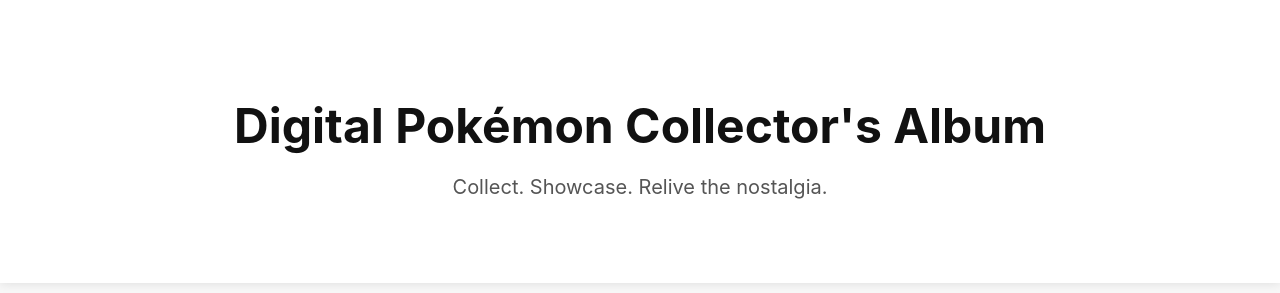
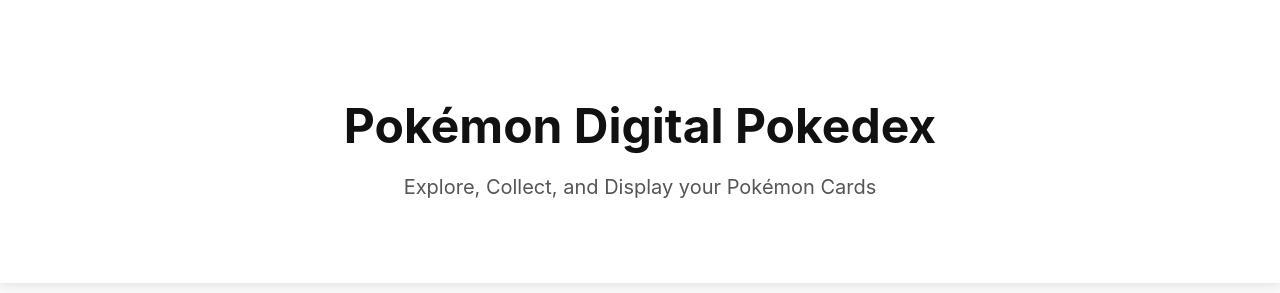
Before and after one commit to schellentino/Pokecollect, a plain HTML site: page index.html in a window 1280 px wide. Shown: the top 293 px of the page. Drawn offline with Linux system fonts and the light colour scheme.

Commit message:
Update index.html

```diff
--- a/index.html
+++ b/index.html
@@ -2,26 +2,33 @@
 <html lang="en">
 <head>
   <meta charset="UTF-8" />
-  <meta name="viewport" content="width=device-width, initial-scale=1.0"/>
-  <title>Pokémon Collector's Album</title>
-  <link rel="stylesheet" href="styles.css"/>
+  <meta name="viewport" content="width=device-width, initial-scale=1.0" />
+  <title>Pokémon Collector's Pokedex</title>
+  <link rel="stylesheet" href="styles.css" />
 </head>
 <body>
+  <!-- Hero Section (Apple-style) -->
   <header class="hero">
-    <h1>Digital Pokémon Collector's Album</h1>
-    <p>Collect. Showcase. Relive the nostalgia.</p>
+    <div class="container">
+      <h1>Pokémon Digital Pokedex</h1>
+      <p>Explore, Collect, and Display your Pokémon Cards</p>
+    </div>
   </header>
 
+  <!-- Card Grid (Pokedex Style) -->
   <main class="card-grid" id="cardGrid">
-    <!-- Cards will be inserted here -->
+    <!-- Cards will be dynamically inserted here -->
   </main>
 
+  <!-- Modal (For viewing card details) -->
   <div class="modal" id="cardModal">
     <div class="modal-content">
       <span class="close" id="closeModal">&times;</span>
-      <img id="modalImage" src="" alt="Card Image"/>
-      <h2 id="modalTitle"></h2>
-      <p id="modalDescription"></p>
+      <div class="modal-body">
+        <img id="modalImage" src="" alt="Card Image" />
+        <h2 id="modalTitle"></h2>
+        <p id="modalDescription"></p>
+      </div>
     </div>
   </div>
 
```
